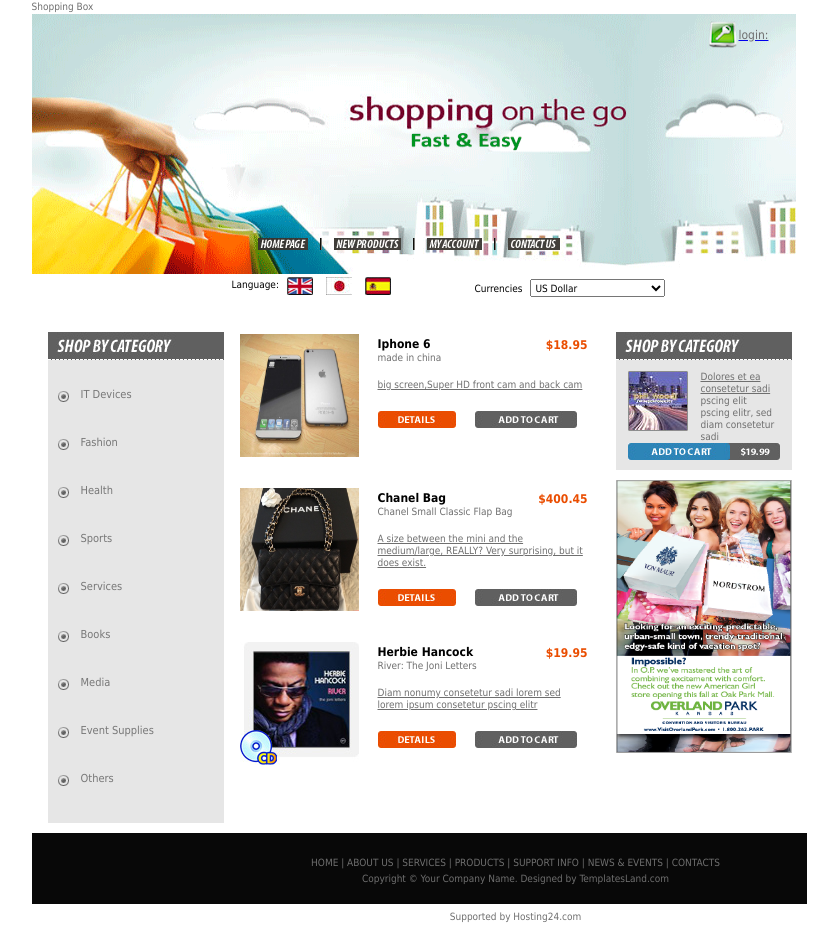
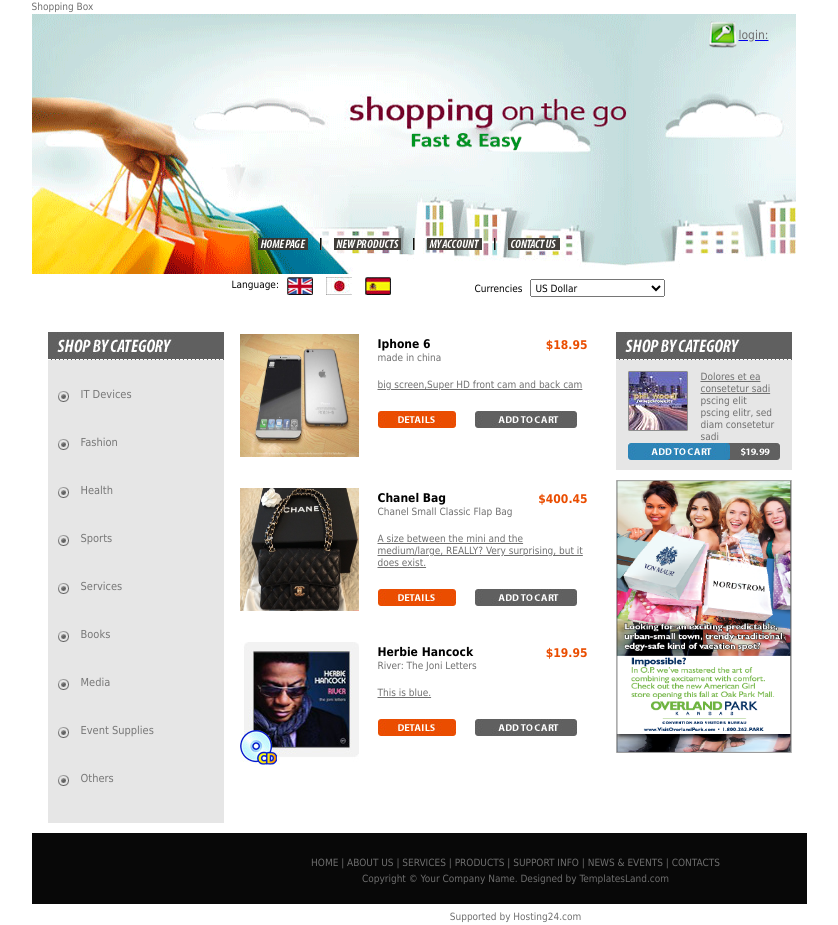
Before and after one commit to phonemyintthu/phpproject, a plain HTML site: page php website/html/index.html in a window 1280 px wide. Shown: the whole page, without its empty margins (221-1059 px from the left). Drawn offline with Linux system fonts and the light colour scheme.

Commit message:
change blue
blue

```diff
--- a/php website/html/index.html
+++ b/php website/html/index.html
@@ -100,8 +100,7 @@
 <p><a href="#">Herbie Hancock</a><br />
 River: The Joni Letters<br />
 <br />
-<a href="#" class="info">Diam nonumy consetetur
-sadi lorem sed lorem ipsum consetetur pscing elitr</a></p>
+<a href="#" class="info">This is blue.</a></p>
 </div>
 <div class="price">
 <p>$19.95</p>
```
